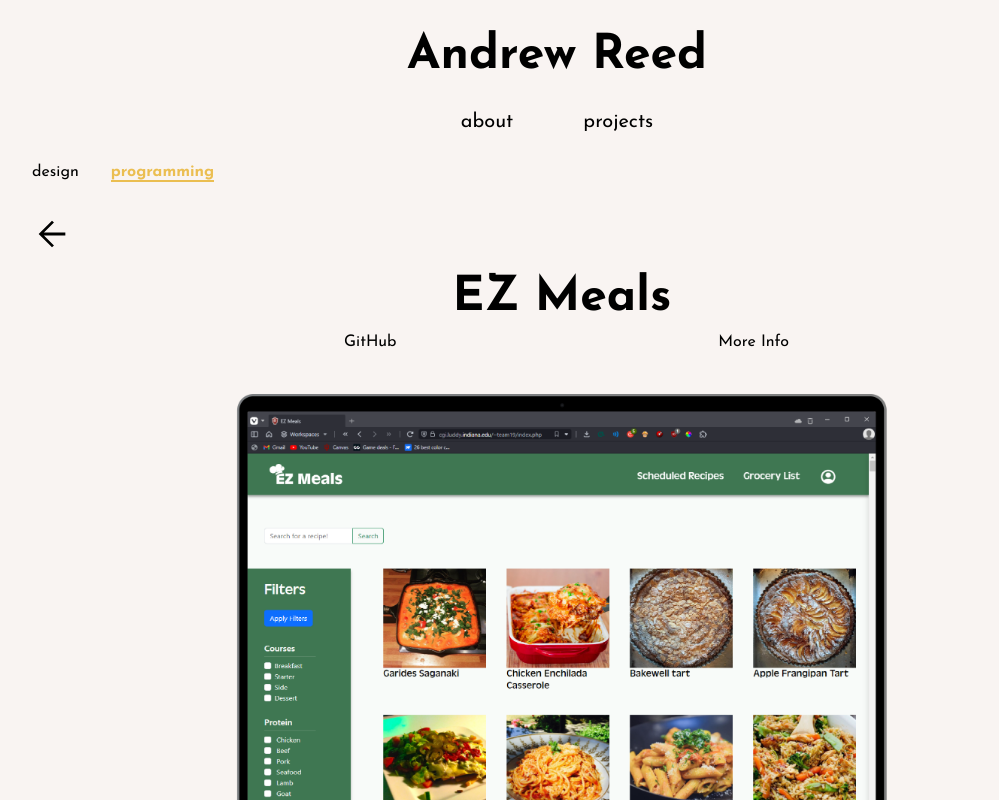
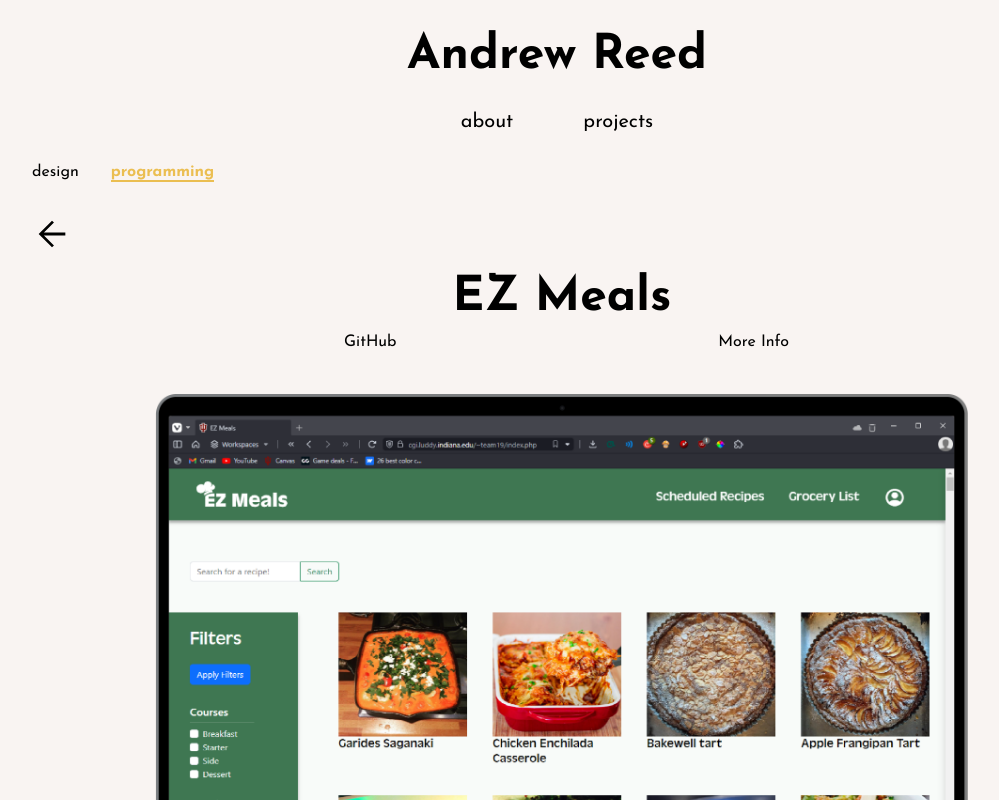
Before and after one commit to reedrew/reedrew.github.io, a React (Create React App) app: page /projects/programming/ez-meals in a window 1280 px wide. Shown: the top 800 px of the page, without its empty margins (83-1082 px from the left). Built offline with nearby package versions, Linux system fonts and the light colour scheme.

Commit message:
adjusted image size

```diff
--- a/src/app/App.css
+++ b/src/app/App.css
@@ -173,7 +173,7 @@ h2 span {
 }
 .project-info img {
 	width: 100%;
-	max-width: 800px;
+	max-width: 1000px;
 	margin: 2em auto;
 }
 .project-info p {
@@ -190,12 +190,15 @@ h2 span {
 	max-width: 400px;
 }
 .slider-img {
-	object-fit: fill;
+	max-width: 100%;
 }
 .slick-prev:before,
 .slick-next:before {
 	color: black !important;
 	font-size: 20px !important;
+}
+.slider-container {
+	width: 100%;
 }
 /*******************/
 /* Footer */
```
